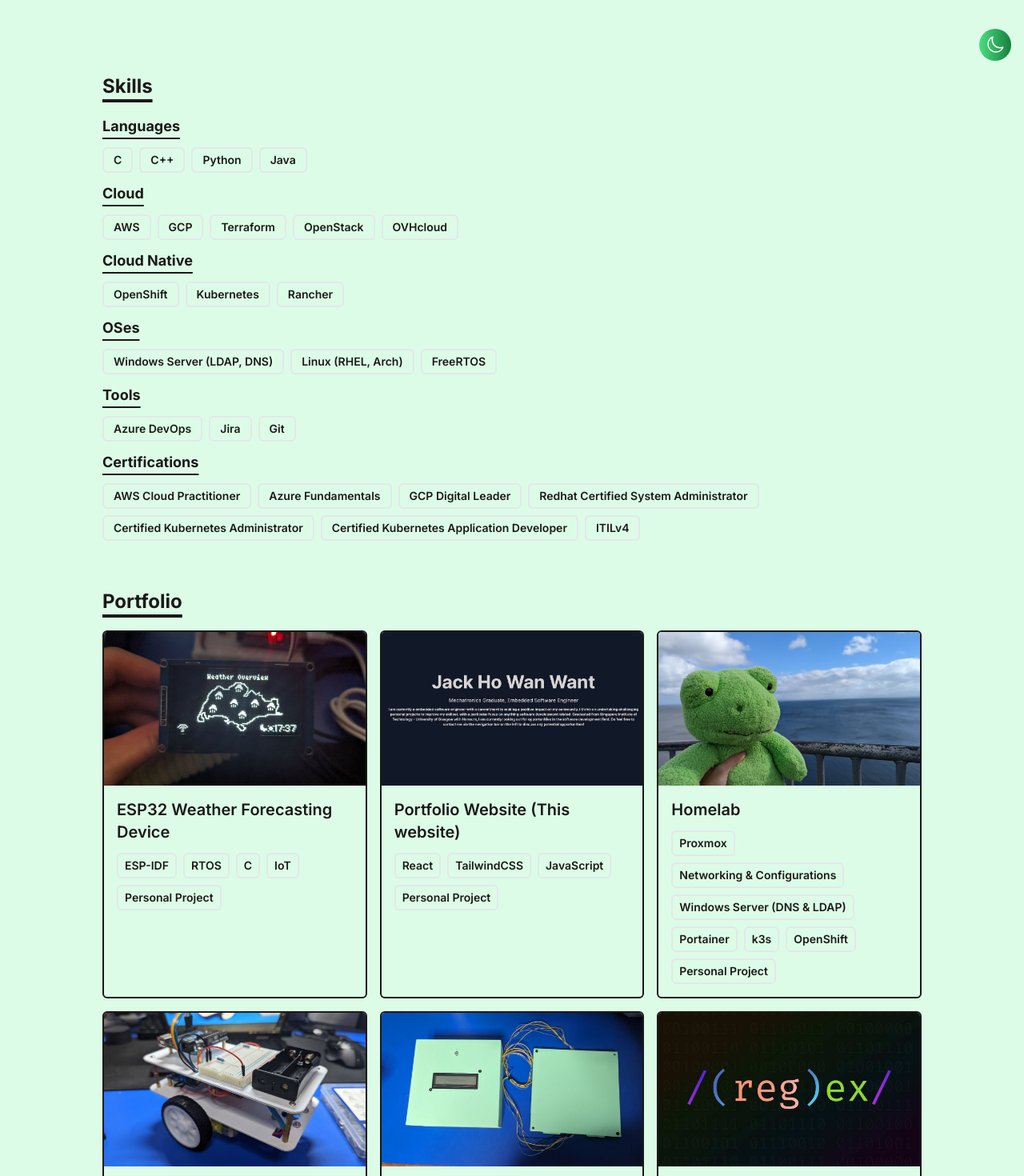
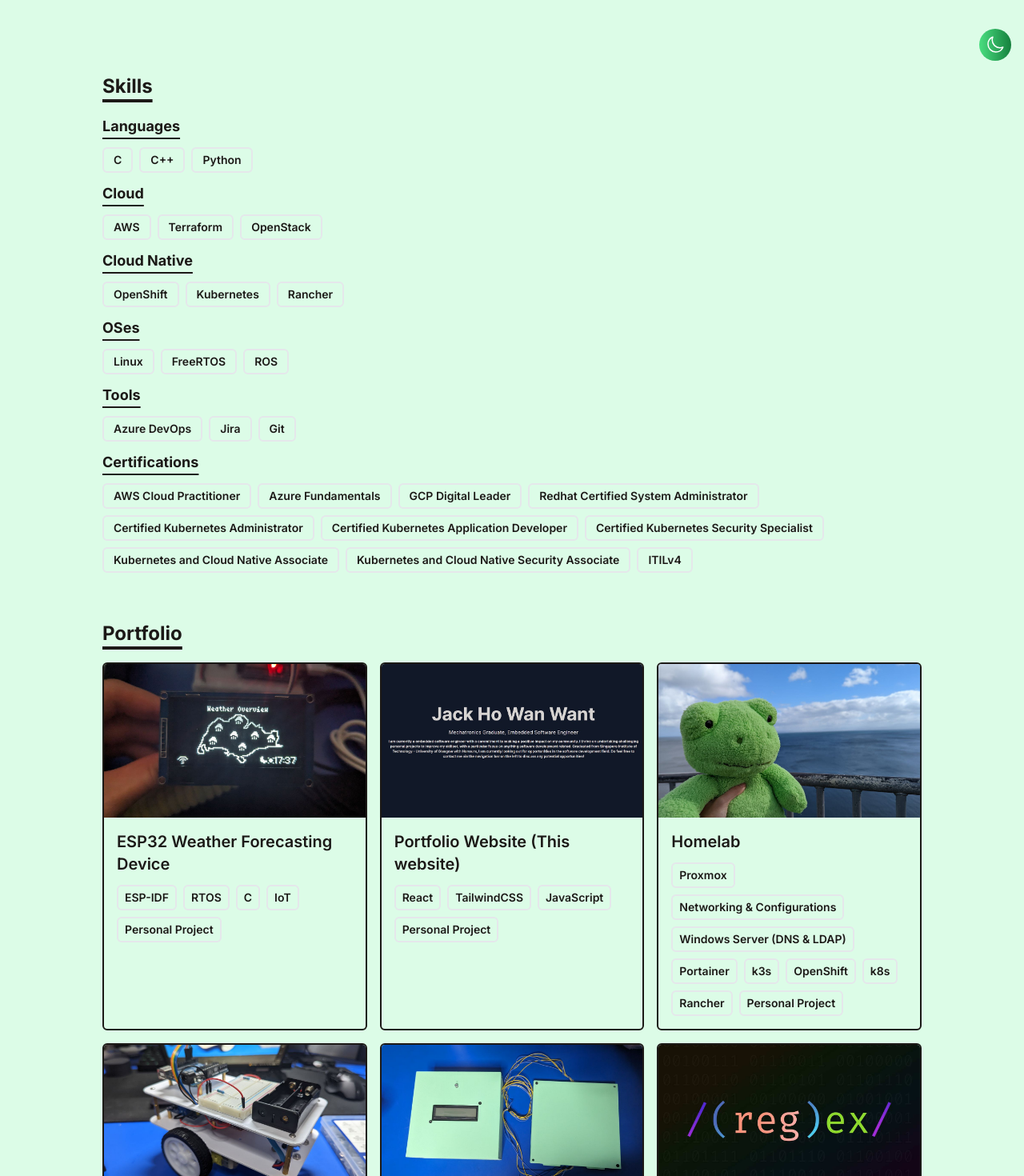
Before and after one commit to jackhww/phrogfolio-site, a React (Vite) app: page / in a window 1280 px wide. Shown: the part 708-2178 px from the top of the page at 80% size. Built offline with nearby package versions, Linux system fonts and the light colour scheme.

Commit message:
2026 update

```diff
--- a/src/data/portfolio.js
+++ b/src/data/portfolio.js
@@ -14,7 +14,7 @@ export default [
     {
         title: "Homelab",
         imgUrl: '/assets/phrog.jpg',
-        stack: ['Proxmox','Networking & Configurations','Windows Server (DNS & LDAP)','Portainer', 'k3s', 'OpenShift', 'Personal Project' ],
+        stack: ['Proxmox','Networking & Configurations','Windows Server (DNS & LDAP)','Portainer', 'k3s', 'OpenShift','k8s','Rancher', 'Personal Project' ],
         link: 'https://jackhww.me',
     },
     {
--- a/src/data/skills.js
+++ b/src/data/skills.js
@@ -1,13 +1,13 @@
 export default [
     {
-      languages: ['C', 'C++', 'Python', 'Java'],
+      languages: ['C', 'C++', 'Python'],
       frameworks: ['ESP-IDF', 'FreeRTOS', 'MicroPython', 'Arduino', 'NodeRED'],
       platforms: ['ESP32', 'STM32', 'Raspberry Pi', 'Arduino'],
       tools: ['Azure DevOps', 'Jira', 'Git'],
       others: ['IoT ', 'Robotics', 'Machine Learning', 'Computer Vision', 'CAD Design', '3D Printing', 'PCB Design'],
-      cloud: ['AWS', 'GCP', 'Terraform', 'OpenStack', 'OVHcloud'],
+      cloud: ['AWS', 'Terraform', 'OpenStack'],
       cloudNative: ['OpenShift', 'Kubernetes', 'Rancher'],
-      certifications: ['AWS Cloud Practitioner', 'Azure Fundamentals', 'GCP Digital Leader', 'Redhat Certified System Administrator', 'Certified Kubernetes Administrator', 'Certified Kubernetes Application Developer', 'ITILv4'],
-      operatingSystems: ['Windows Server (LDAP, DNS)','Linux (RHEL, Arch)','FreeRTOS']
+      certifications: ['AWS Cloud Practitioner', 'Azure Fundamentals', 'GCP Digital Leader', 'Redhat Certified System Administrator', 'Certified Kubernetes Administrator', 'Certified Kubernetes Application Developer', 'Certified Kubernetes Security Specialist', 'Kubernetes and Cloud Native Associate', 'Kubernetes and Cloud Native Security Associate','ITILv4'],
+      operatingSystems: ['Linux','FreeRTOS', 'ROS']
     }
   ]
```
